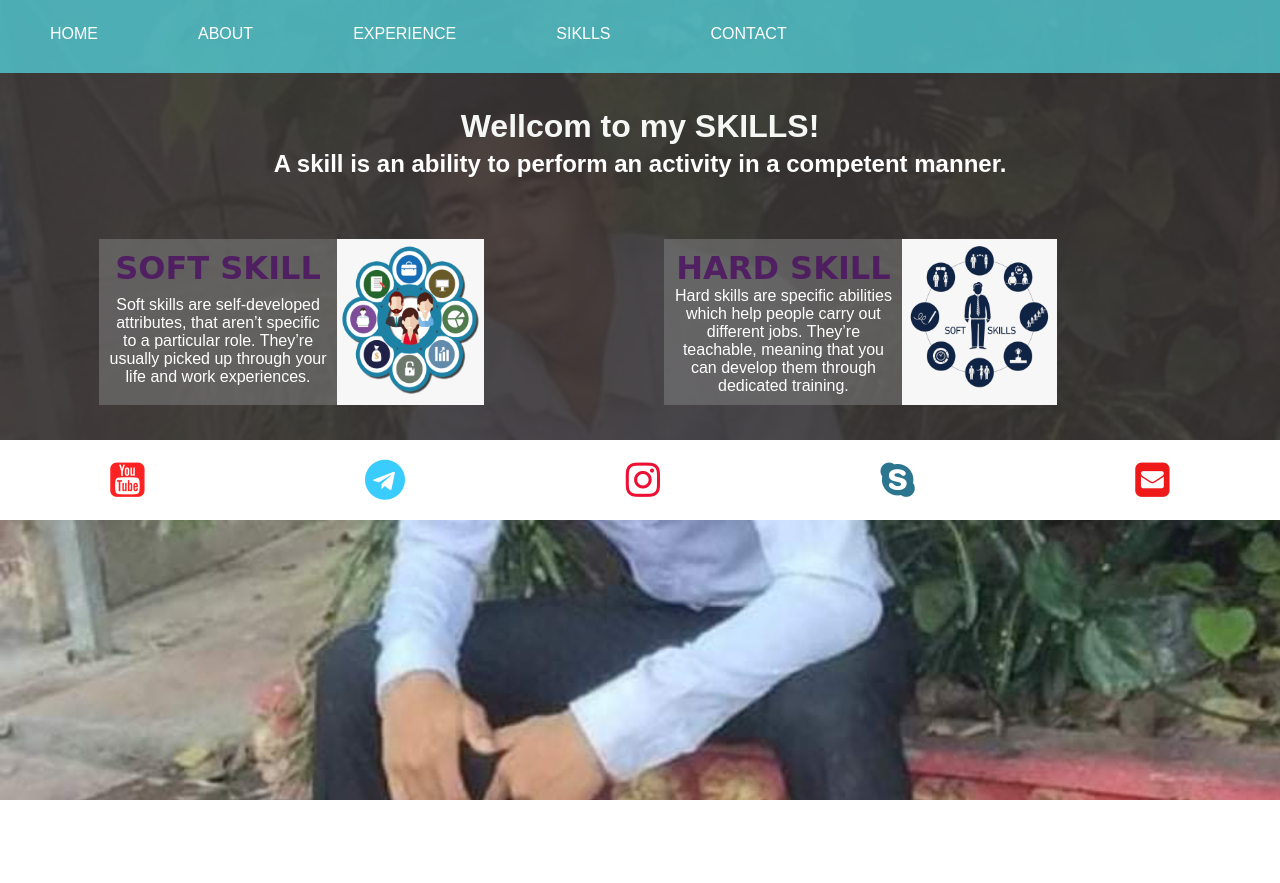
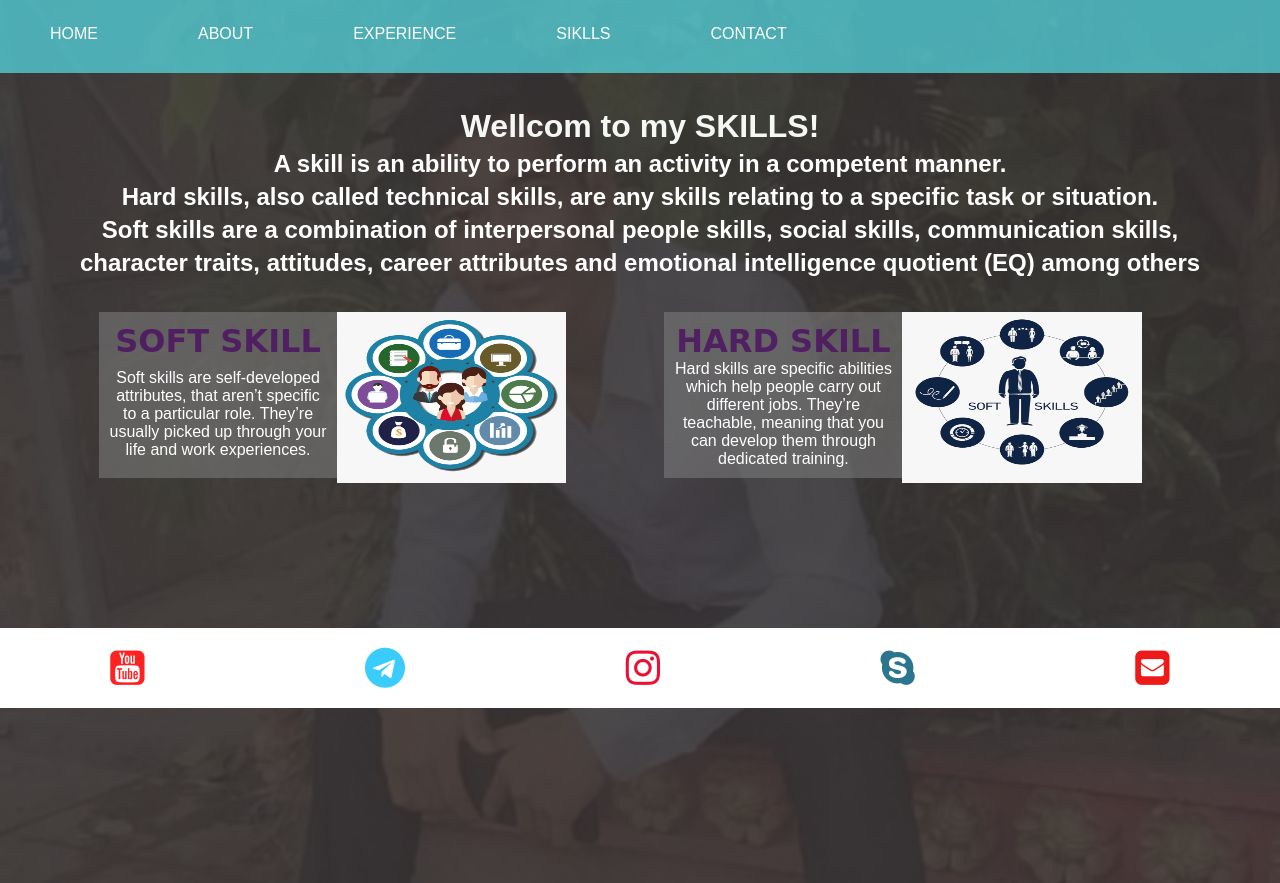
Before and after one commit to vanthornkou576/vanthron.kou, a plain HTML site: page pages/skill.html in a window 1280 px wide. Before the commit the page ends 800 px from the top, so only its background shows below. Drawn offline with Linux system fonts and the light colour scheme.

Commit message:
messages

```diff
--- a/css/style1.css
+++ b/css/style1.css
@@ -13,7 +13,7 @@ body{
 }
 .container{
     background-color: rgba(56, 50, 50, 0.883);
-
+    height: 111vh;
 }
 .container > img{
     margin-left: 32%;
@@ -130,6 +130,7 @@ p{
     text-align: center;
     display: flex;
     justify-content: space-around;
+
 }
 .container > h1{
     text-align: center;
@@ -150,6 +151,8 @@ p{
     flex-wrap: wrap;
     justify-content: center;
     text-align: center;
+
+    margin-bottom: 10%;
 }
 .Co > .Lo {
     width: 50%;
@@ -159,9 +162,10 @@ p{
     flex-wrap: wrap;
     justify-content: center;
     text-align: center;
+
+    margin-bottom: 10%;
 }
 .Co{
-    margin-top: 2%;
     justify-content: center;
     padding: 35px;
     display: flex;
@@ -170,12 +174,15 @@ p{
     margin-left: 5%;
 }
 .Co > .ho > img {
-    width: 45%;
-    height: 100%;
+    width: 70%;
+    height: 61%;
+
 }
 .Co > .go > img {
-    width: 45%;
-    height: 100%;
+    width: 70%;
+    height: 61%;
+
+
 }
 .Co > .Lo > h1 {
     font-family: cursive;
@@ -270,6 +277,10 @@ iframe{
 
 }
 @media(max-width: 700px){
+    .container
+    {
+        height: auto;
+    }
     .Co{
         flex-direction: column;
 
--- a/pages/skill.html
+++ b/pages/skill.html
@@ -21,6 +21,9 @@
          </div>
          <h1> Wellcom to my SKILLS!</h1>
          <h2>A skill is an ability to perform an activity in a competent manner. </h2>
+         <h2>Hard skills, also called technical skills, are any skills relating to a specific task or situation. </h2>
+         <h2>Soft skills are a combination of interpersonal people skills, social skills, communication skills,</h2>
+         <h2> character traits, attitudes, career attributes and emotional intelligence quotient (EQ) among others </h2>
          <div class="Co">
             <div class="Vo">
                 <h1>SOFT SKILL</h1>
@@ -28,6 +31,7 @@
             </div>
             <div class="ho">
                 <img src="../images/lomorng.png" alt="">
+
             </div>
             <div class="Lo">
                 <h1>HARD SKILL</h1>
@@ -35,6 +39,7 @@
             </div>
             <div class="go">
                 <img src="../images/kavapng.png" alt="">
+
             </div>
         </div>
         <footer class="yoyo">
```
Also changed, not shown: index.html (+9 -0 lines), 1 other file.
